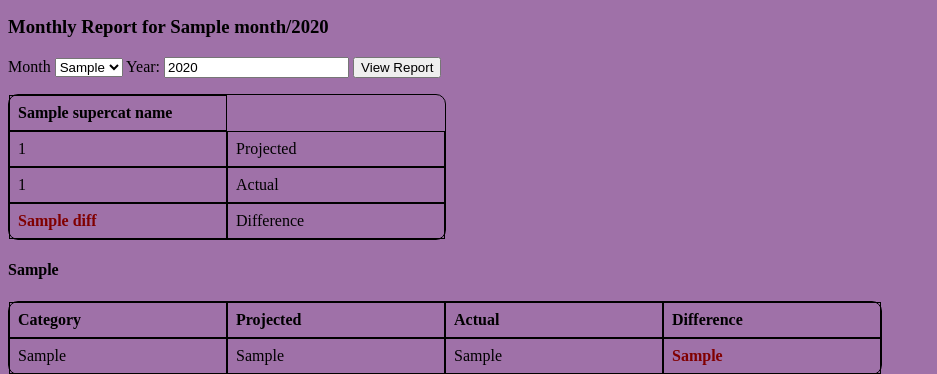
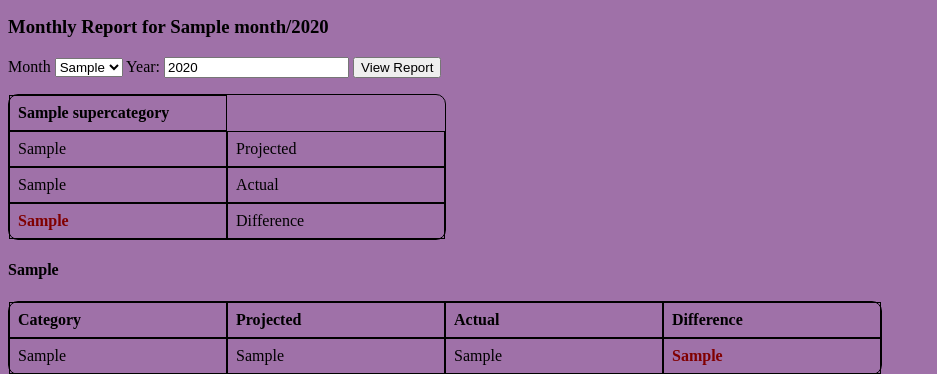
Before and after one commit to thieu-strongpaw/strongpaw_budget, a Django app: template reports/templates/reports/reports.html in a window 1280 px wide. Shown: the part 310-684 px from the top of the page, without its empty margins (0-937 px from the left). Run offline with Django 5.2, Linux system fonts and the light colour scheme; the template is opened without the code that fills it: most values are stand-ins (such as "Sample title", 1, 10 or a date in 2020).

Commit message:
There is a lot to learn about django. I just messed around with the reports view. Made it so that all supercategories are shown, even if they are zero, in table 1

```diff
--- a/reports/templates/reports/reports.html
+++ b/reports/templates/reports/reports.html
@@ -1,7 +1,6 @@
 {% extends "base.html" %}
 
 {% block page_content %}
-
 
 <h1>Reports Page</h1>
 <p>Review reports from your budget</p>
@@ -31,42 +30,45 @@
 </div>
 
 <div class="table_1">
+
 <table>
 	<thead>
 		<tr>
-				{% for name in supercat_name_list %}
-				<th>{{ name }}</th>
+			{% for supercat in table_1_data_list_v2%}
+			<th>{{ supercat.supercategory }}</th>
 			{% endfor %}
 		</tr>
 	</thead>
-
 <tbody>
 	<tr>
-				{% for supercat_name, total_budget, total_spent, diff in table_1_data_list %}
-				<td>{{ total_budget }}</td>
+		{% for item in table_1_data_list %}
+		<td>{{ item.0 }}</td>
 		{% endfor %}
 		<td>Projected</td>
 	</tr>
 	<tr>
-				{% for supercat_name, total_budget, total_spent, diff in table_1_data_list %}
-				<td>{{ total_spent }}</td>
+		{% for item in table_1_data_list %}
+		<td>{{ item.1 }}</td>
 		{% endfor %}
 		<td>Actual</td>
 	</tr>
 	<tr>
-				{% for supercat_name, total_budget, total_spent, diff in table_1_data_list %}
-				<td style="{% if diff >= 0 %}font-weight: bold;
+		{% for item in table_1_data_list %}
+		<td style="{% if item.2 >= 0 %}font-weight: bold;
 																color: green;
 								{% else %}font-weight: bold;
 													color: maroon;
 								{% endif %}">
-					{{ diff }}
+			{{ item.2 }}
 		</td>
 		{% endfor %}
 		<td>Difference</td>
 	</tr>
 </tbody>
 </table>
+</div>
+</table>
+
 </div>
 
 <div class="table_2">
```
Also changed, not shown: reports/views.py (+21 -13 lines). Lines whose indentation alone changed are shown as unchanged.
